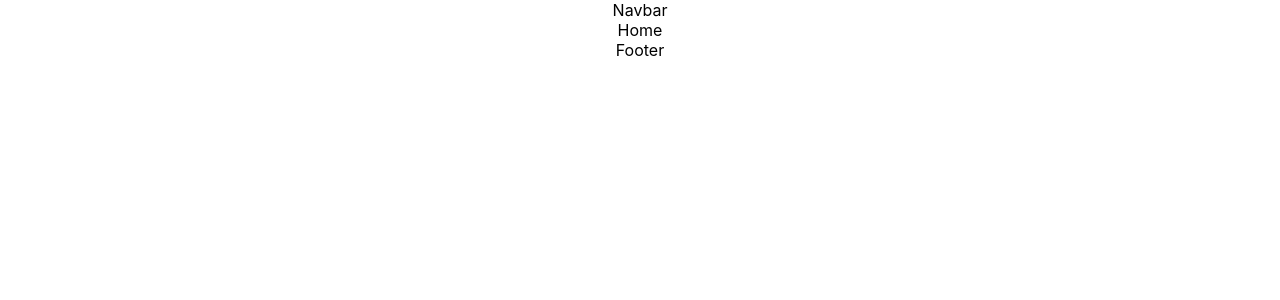
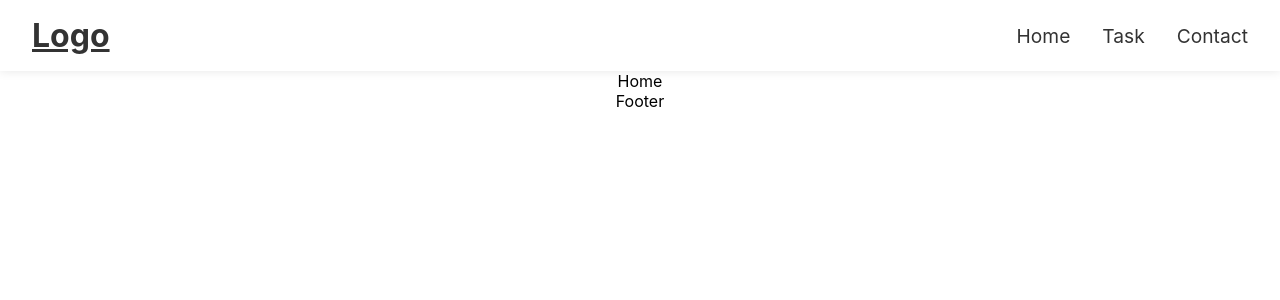
Before and after one commit to NandlalShah955/Build_Formula_assignment, a React (Create React App) app in the folder my-todo/: page / in a window 1280 px wide. Shown: the top 300 px of the page. Built offline with nearby package versions, Linux system fonts and the light colour scheme.

Commit message:
completed navbar

```diff
--- a/my-todo/package.json
+++ b/my-todo/package.json
@@ -10,6 +10,7 @@
     "react-dom": "^18.2.0",
     "react-router-dom": "^6.10.0",
     "react-scripts": "5.0.1",
+    "styled-components": "^5.3.10",
     "web-vitals": "^2.1.4"
   },
   "scripts": {
--- a/my-todo/src/Components/Navbar/Navbar.js
+++ b/my-todo/src/Components/Navbar/Navbar.js
@@ -1,9 +1,94 @@
-import React from 'react'
+import React,{useState} from 'react'
+import { Link } from 'react-router-dom';
+import styled from 'styled-components';
 
 function Navbar() {
-  return (
-    <div>Navbar</div>
+    const [showNav, setShowNav] = useState(false);
+
+  const toggleNav = () => {
+    setShowNav(!showNav);
+  };
+    return (
+  <Nav>
+      <Logo href="#">Logo</Logo>
+      <Hamburger onClick={toggleNav}>
+        <span />
+        <span />
+        <span />
+      </Hamburger>
+      <ALLinks showNav={showNav}>
+        <Links to="/">Home</Links>
+        <Links to="/task">Task</Links>
+        <Links to="/contact">Contact</Links>
+      </ALLinks>
+    </Nav>
   )
 }
+const Nav = styled.nav`
+  display: flex;
+  justify-content: space-between;
+  align-items: center;
+  padding: 1rem 2rem;
+  background-color: #fff;
+  box-shadow: 0 0 10px rgba(0, 0, 0, 0.1);
+`;
 
-export default Navbar
+const Logo = styled.a`
+  font-size: 2rem;
+  font-weight: bold;
+  color: #333;
+`;
+
+const Hamburger = styled.div`
+  display: none;
+  flex-direction: column;
+  cursor: pointer;
+
+  span {
+    height: 2px;
+    width: 25px;
+    background-color: #333;
+    margin-bottom: 5px;
+    border-radius: 5px;
+  }
+
+  @media (max-width: 768px) {
+    display: flex;
+  }
+`;
+
+const ALLinks = styled.div`
+  display: flex;
+  justify-content: flex-end;
+  align-items: center;
+
+  @media (max-width: 768px) {
+    display: ${({ showNav }) => (showNav ? 'flex' : 'none')};
+    flex-direction: column;
+    position: absolute;
+    top: 9%;
+    left: 0;
+    width: 100%;
+    padding: 1rem;
+    background-color: #fff;
+    box-shadow: 0 0 10px rgba(0, 0, 0, 0.1);
+  }
+`;
+
+const Links = styled(Link)`
+  margin-left: 2rem;
+  color: #333;
+  text-decoration: none;
+  font-size: 1.2rem;
+
+  &:hover {
+    color: #555;
+  }
+
+  @media (max-width: 768px) {
+    margin: 1rem 0;
+  }
+`;
+
+
+export default Navbar;
```
Also changed, not shown: my-todo/src/index.js (+10 -12 lines), 1 other file (tests, documents, lock files or other folders).
